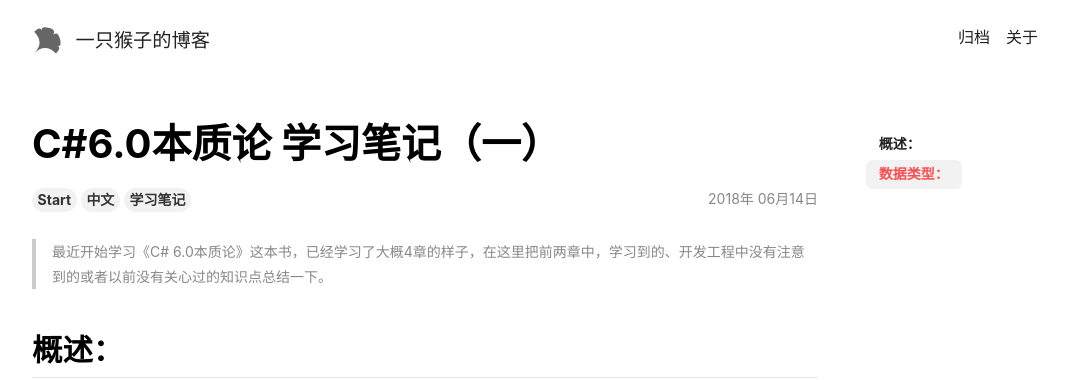
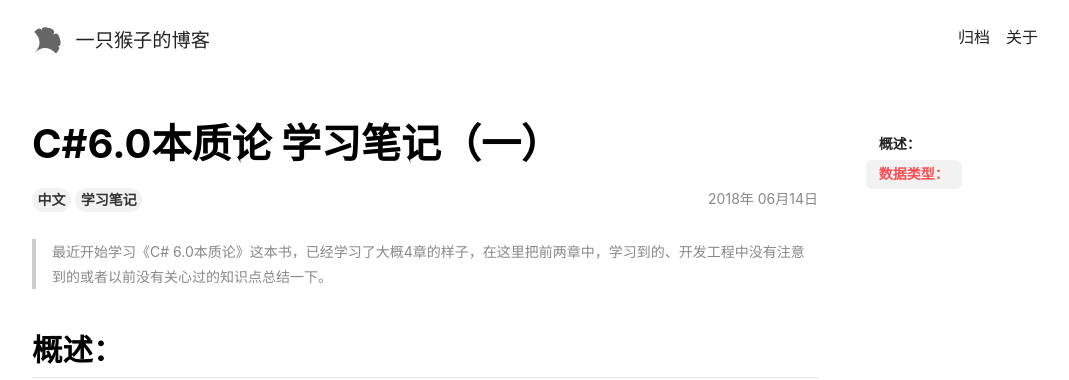
Before and after one commit to smjCoder/smjCoder.github.io, a Jekyll site: the page built from _posts/2018-06-14-C#-6.0本质论-学习笔记（一）.md, in a window 1280 px wide and 900 px high. Shown: the top 380 px of the window, without its empty margins (105-1174 px from the left). Built offline with Jekyll 4.4.1, drawn with Linux system fonts in a browser that asks for light colours; nearby versions of some CDN libraries.

Commit message:
修改标签

```diff
--- a/_posts/2018-06-14-C#-6.0本质论-学习笔记（一）.md
+++ b/_posts/2018-06-14-C#-6.0本质论-学习笔记（一）.md
@@ -3,7 +3,6 @@ layout: article
 title: C#6.0本质论 学习笔记（一）
 key: 20180614
 tags:
-- Start
 - 中文
 - 学习笔记
 toc: true
```
